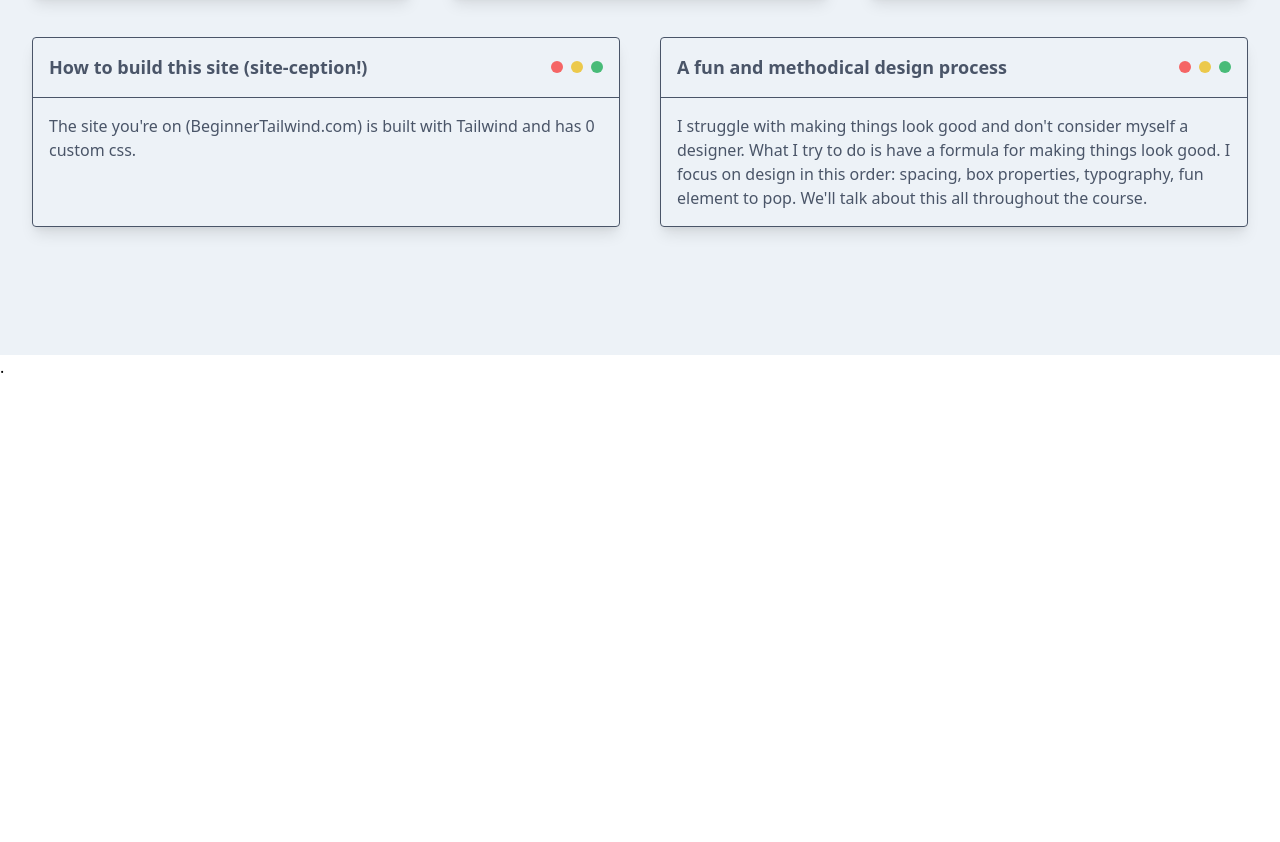
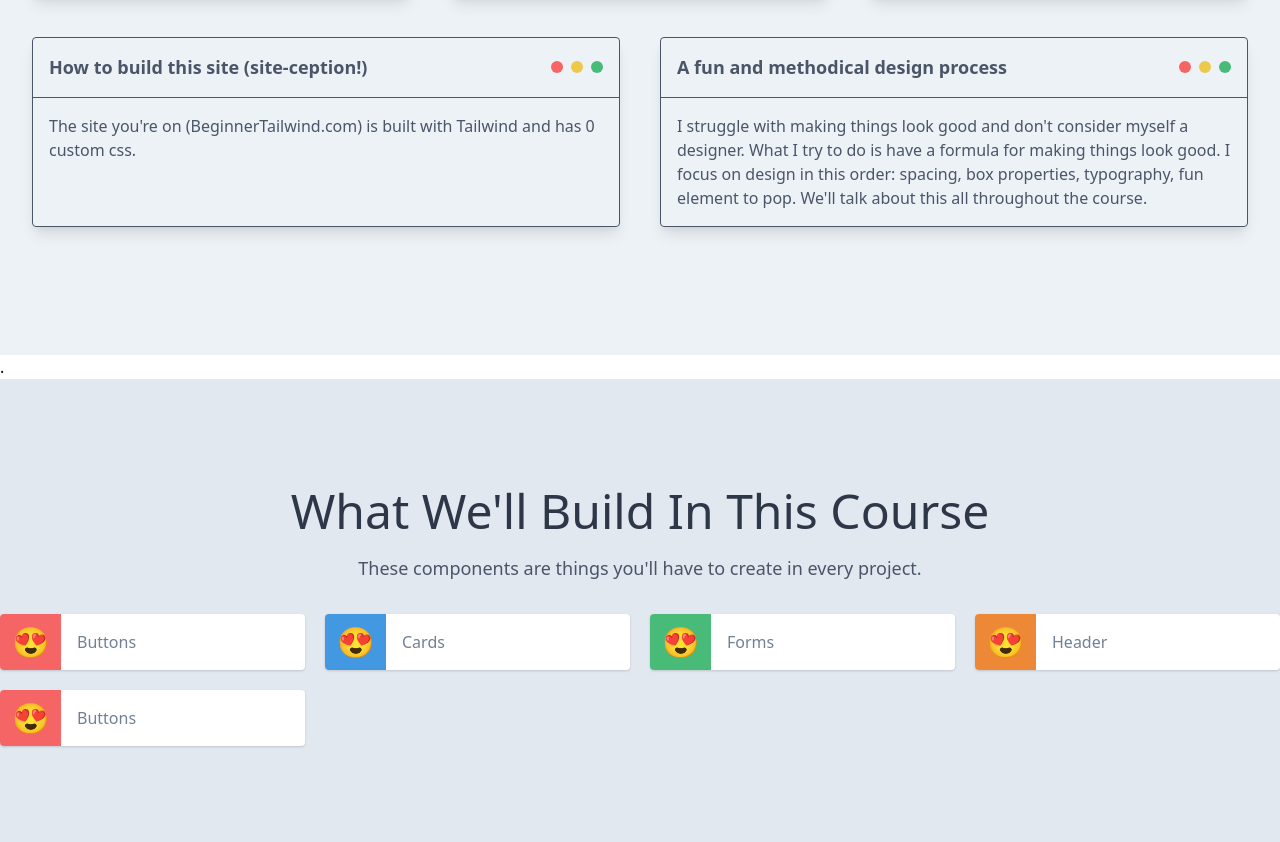
Before and after one commit to matthcarson01/beginner-tailwind-site, a website built with Parcel: page src/index.html in a window 1280 px wide. Shown: the part 3378-4220 px from the top of the page. Before the commit the page ends 3757 px from the top, so only its background shows below. Built offline with nearby package versions, Linux system fonts and the light colour scheme.

Commit message:
added What We'll Build section

```diff
--- a/src/index.html
+++ b/src/index.html
@@ -285,6 +285,37 @@
     .
     <!-- ====================-->
     <!-- What we'll build ====================-->
+    <div class="py-24 bg-gray-300 text-gray-600">
+        <div class="container mx-auto px-6 lg:px-0">
+            <div class="mb-8 text-center">
+                <h2 class="mb-2 text-4xl lg:text-5xl text-gray-800">What We'll Build In This Course</h2>
+                <p class="lg:text-lg text-gray-700">These components are things you'll have to create in every project.
+                </p>
+            </div>
+            <div class="grid grid-cols-1 md:grid-cols-2 lg:grid-cols-3 xl:grid-cols-4 gap-5">
+                <div class="flex bg-white rounded shadow">
+                    <div class="text-3xl rounded-l bg-red-500 w-1/5 flex items-center justify-center ">😍</div>
+                    <div class="p-4">Buttons</div>
+                </div>
+                <div class="flex bg-white rounded shadow">
+                    <div class="text-3xl rounded-l bg-blue-500 w-1/5 flex items-center justify-center ">😍</div>
+                    <div class="p-4">Cards</div>
+                </div>
+                <div class="flex bg-white rounded shadow">
+                    <div class="w-1/5 flex items-center justify-center text-3xl bg-green-500 rounded-l">😍</div>
+                    <div class="p-4">Forms</div>
+                </div>
+                <div class="flex bg-white rounded shadow">
+                    <div class="w-1/5 flex items-center justify-center text-3xl bg-orange-500 rounded-l">😍</div>
+                    <div class="p-4">Header</div>
+                </div>
+                <div class="flex bg-white rounded shadow">
+                    <div class="w-1/5 flex items-center justify-center text-3xl bg-red-500 rounded-l">😍</div>
+                    <div class="p-4">Buttons</div>
+                </div>
+            </div>
+        </div>
+    </div>
     <!-- ====================-->
     <!-- Pricing ====================-->
     <!-- ====================-->
```
